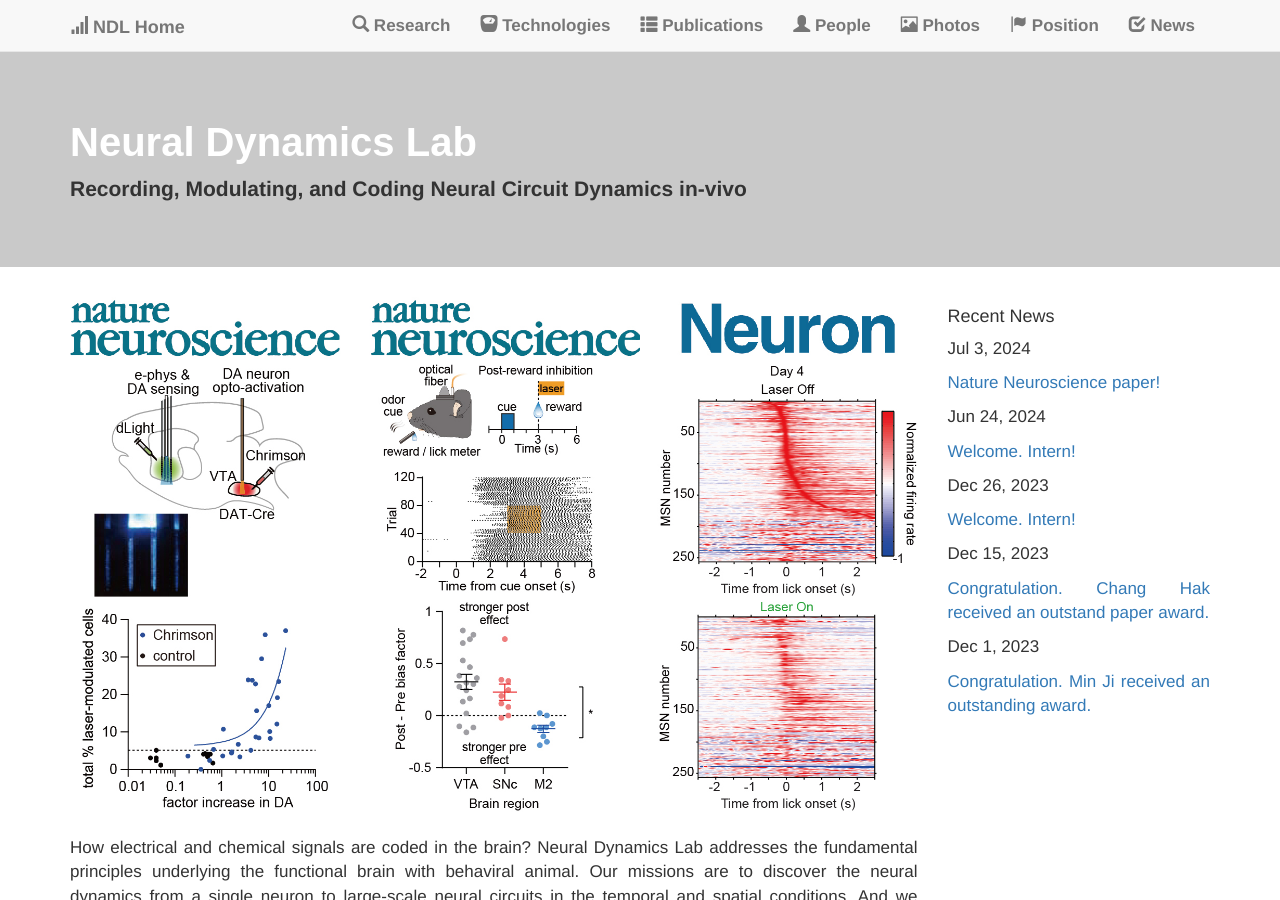
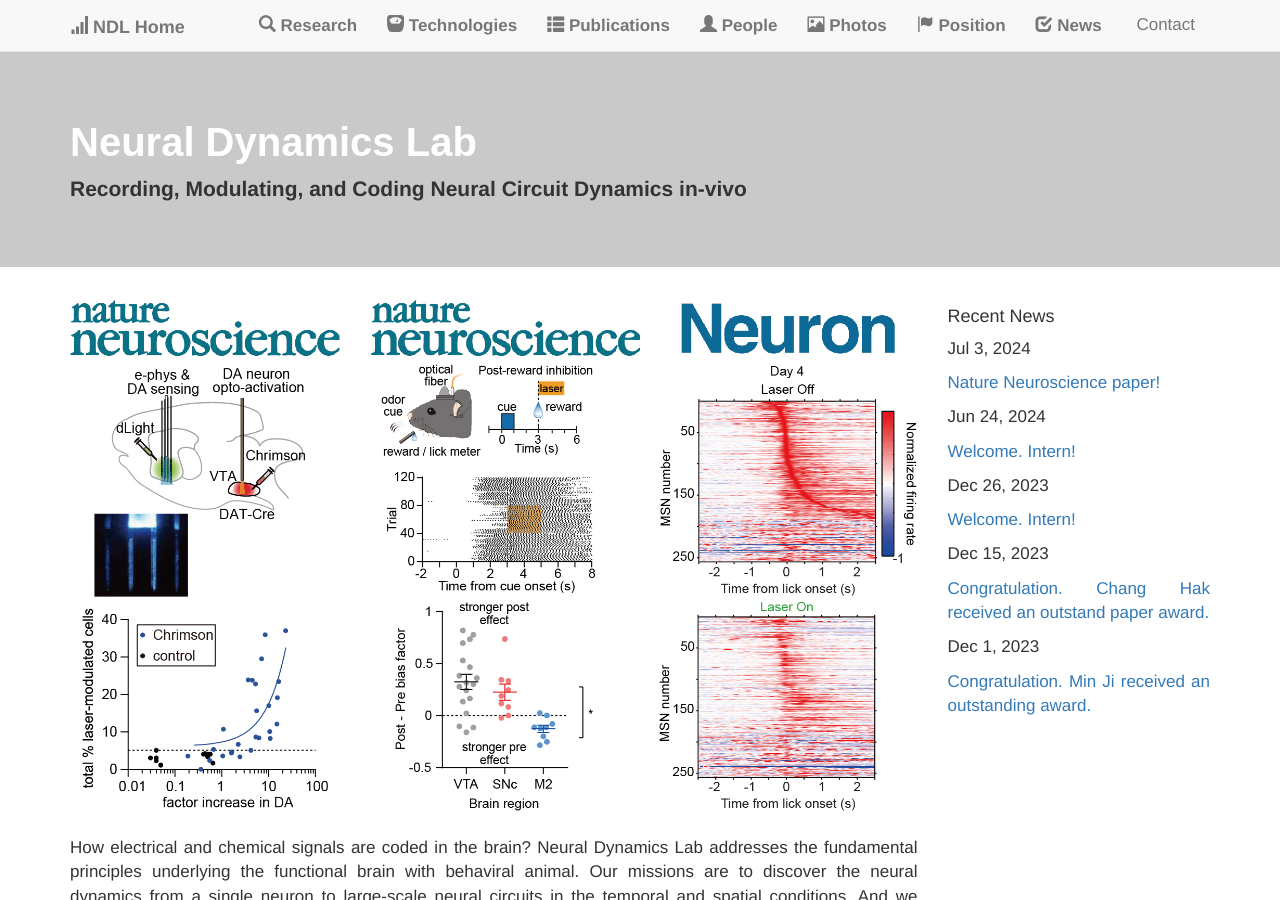
Before and after one commit to kleelab/kleelab.github.io, a Jekyll site: the page built from index.html, in a window 1280 px wide and 900 px high. Built offline with Jekyll 4.4.1, drawn with Linux system fonts in a browser that asks for light colours; nearby versions of some CDN libraries; a style sheet for code colours, icons or effects is not loaded.

Commit message:
Update header.html

```diff
--- a/_includes/header.html
+++ b/_includes/header.html
@@ -18,8 +18,8 @@
                 <!--<li><a href="/software.html"><span class="glyphicon glyphicon-camera" aria-hidden="true"></span>  Software</a></li>-->
                 <li><a href="/photos.html"><span class="glyphicon glyphicon-picture" aria-hidden="true"></span><strong>  Photos</strong></a></li>
                 <li><a href="/joinus.html"><span class="glyphicon glyphicon-flag" aria-hidden="true"></span><strong>  Position</strong></a></li>
-                <!--<li><a href="/contact.html"><span class="glyphicon glyphicon-earphon" aria-hidden="true"></span> contact us</a></li>-->
                 <li><a href="/news/index.html"><span class="glyphicon glyphicon-check" aria-hidden="true"></span><strong>  News</strong></a></li>
+                <li><a href="/contact.html"><span class="glyphicon glyphicon-earphon" aria-hidden="true"></span> Contact</a></li>
             </ul>
         </div><!--/.nav-collapse -->
     </div>
```
